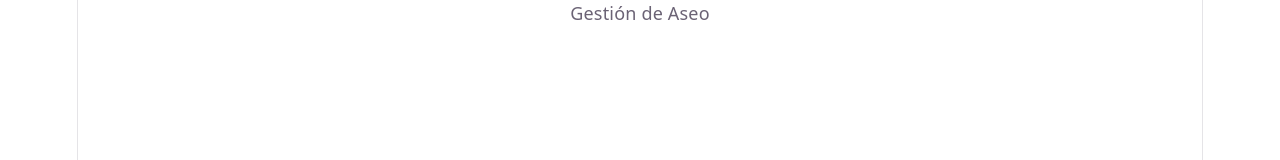
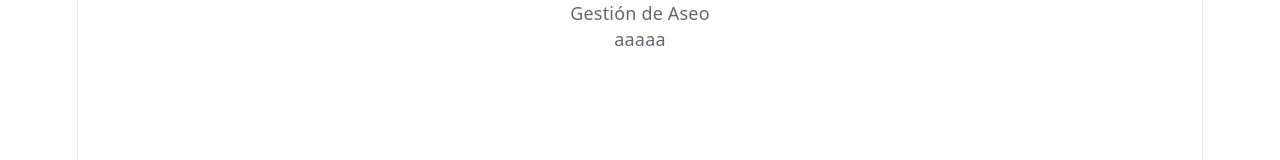
Before and after one commit to benjaminanv/Gestion_Aseo, a React (Vite) app: page / in a window 1280 px wide. Shown: the top 160 px of the page. Built offline with nearby package versions, Linux system fonts and the light colour scheme.

Commit message:
importacion de componente ListaSalas

```diff
--- a/src/App.jsx
+++ b/src/App.jsx
@@ -1,7 +1,9 @@
+import ListaSalas from './components/ListaSalas'
 function App() {
   return (
     <div>
       Gestión de Aseo
+      <ListaSalas />
     </div>
   )
 }
```
